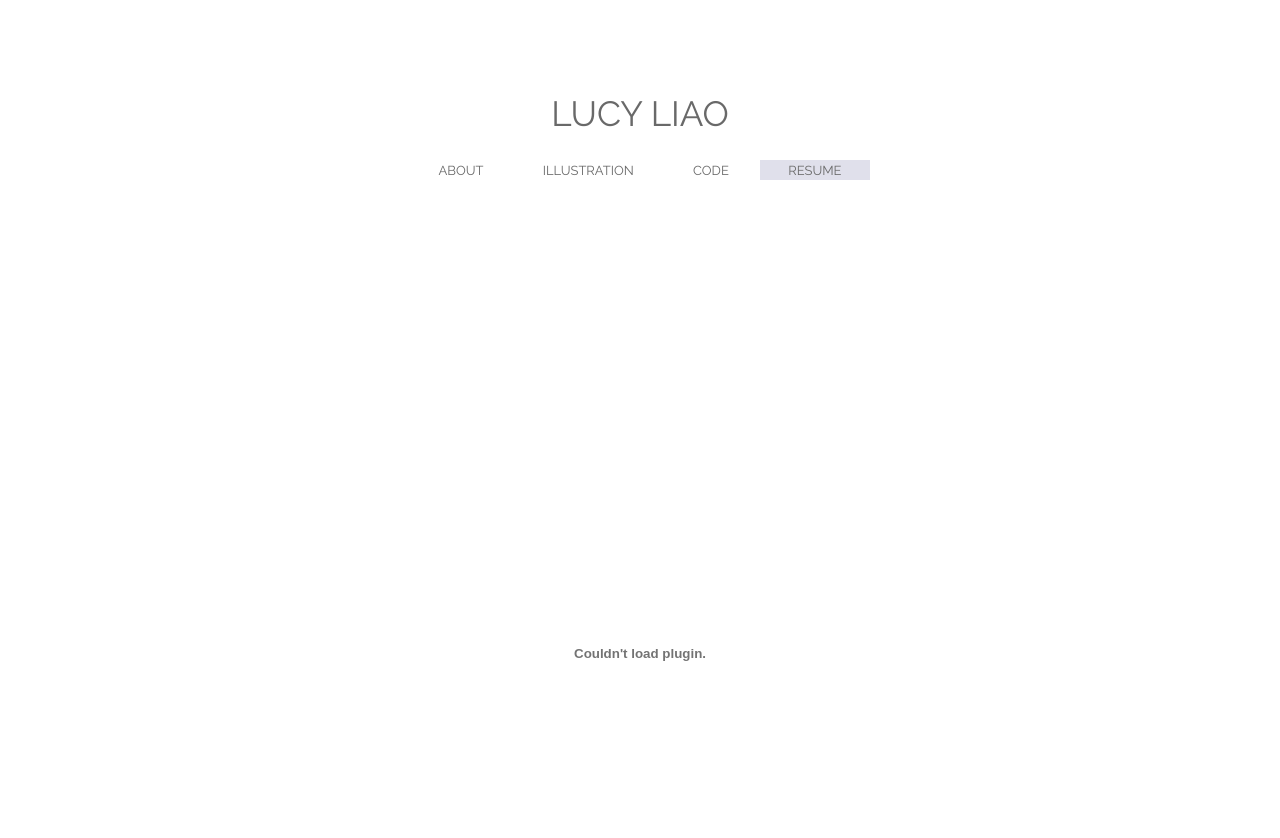
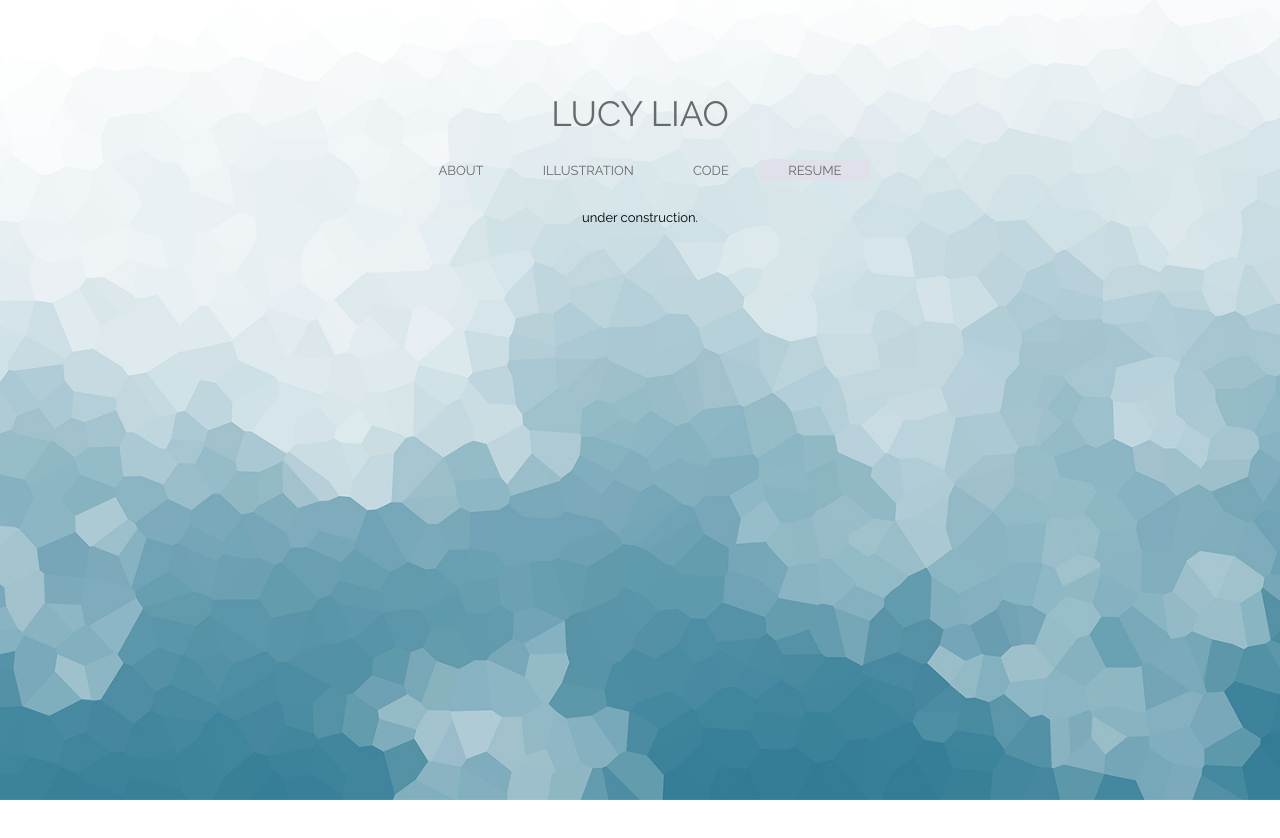
Before and after one commit to lucyliao/lucyliao.github.io, a plain HTML site: page resume.html in a window 1280 px wide. After the commit the page ends 800 px from the top, so only its background shows below. Drawn offline with nearby package versions, Linux system fonts and the light colour scheme.

Commit message:
Add demo background, remove resume bug

```diff
--- a/resume.html
+++ b/resume.html
@@ -17,8 +17,11 @@
                 <li><a href="code.html">CODE</a></li>
                 <li class="highlight"><a href="resume.html">RESUME</a></li>
             </ul>
-            <br><br>
-            <center><embed src="images/Lucy%20Liao%20Resume.pdf" width="650" height="850"></embed></center>
+        </div>
+        <div id="blurb">
+            <p>
+                under construction.
+            </p>
         </div>
     </body>
 </html>
--- a/stylesheet.css
+++ b/stylesheet.css
@@ -49,7 +49,7 @@ ul.navigation li.highlight {
 #blurb {
     font-size: 13px;
     font-family: Raleway; sans-serif;
-    color: grey;
+    color: black;
     font-weight: 400;
     text-align: center;
     padding: 2px 2px 2px 2px;
@@ -83,3 +83,10 @@ ul.navigation li.highlight {
     text-align: center;
     opacity: 0;
 }
+body {
+  background: url(images/bg2.jpg) no-repeat center center fixed;
+  -webkit-background-size: cover;
+  -moz-background-size: cover;
+  -o-background-size: cover;
+  background-size: cover;
+}
```
Also changed, not shown: index.html (+2 -2 lines), script.js (+25 -0 lines), images/about.png (added), images/bg.jpg (added), images/bg2.jpg (added), images/resumesmall.jpg (deleted), 2 other files.
